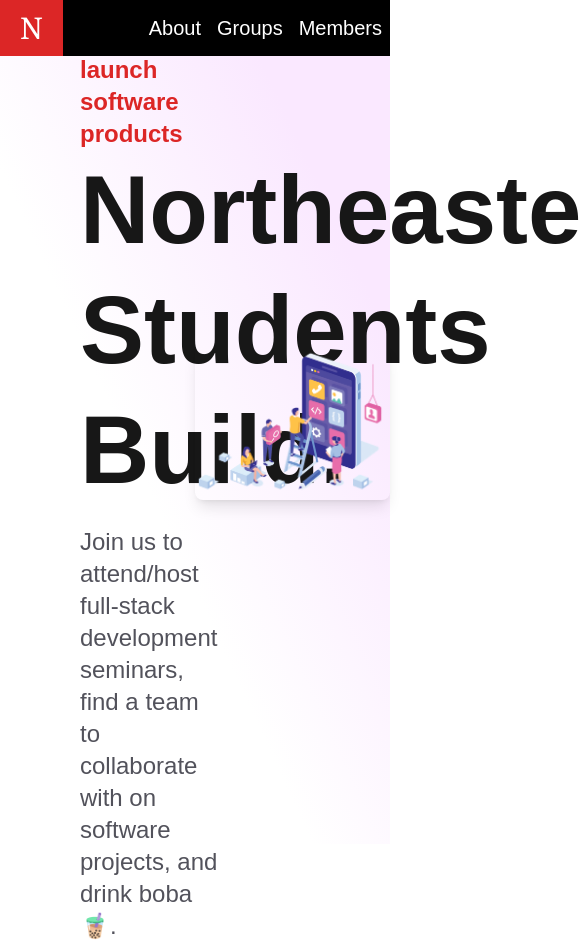
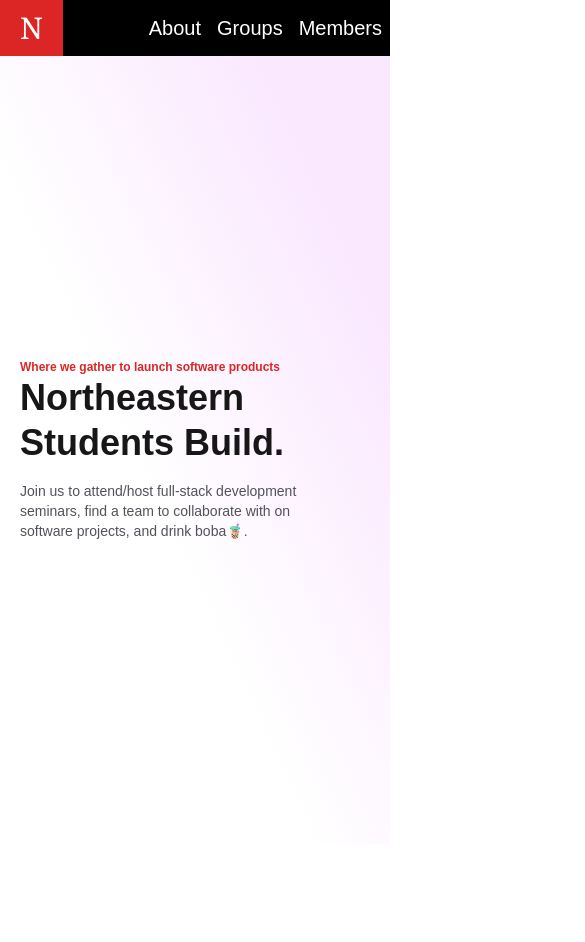
Before and after one commit to JuanJFreydell/app-labs-nu, a Next.js app: page / in a window 390 px wide. Shown: the top 942 px of the page, 585 px wide, since content can reach past the window. After the commit the page ends 844 px from the top, so only its background shows below. Built offline with nearby package versions, Linux system fonts and the light colour scheme.

Commit message:
making the home page responsive for laptop and mobile.

```diff
--- a/app/page.tsx
+++ b/app/page.tsx
@@ -13,19 +13,19 @@
     <div className="h-fit flex flex-col">
       {/* Hero Section */}
       <div className="flex flex-row h-screen w-full bg-gradient-to-tr from-white from-40% to-fuchsia-100 to-80%">
-        <div className="flex flex-col h-full w-1/2 justify-center">
-          <p className="flex items-center px-20 h-fit pt-14 text-red-600 font-bold text-2xl">
+        <div className="flex flex-col h-full w-11/12 md:w-1/2 justify-center">
+          <p className="flex items-center px-5 md:px-20 h-fit pt-14 text-red-600 font-bold text-xs md:text-2xl">
             Where we gather to launch software products
           </p>
-          <h1 className="flex items-center px-20 h-fit font-bold text-8xl leading-tight">
+          <h1 className="flex items-center px-5 md:px-20 h-fit font-bold text-4xl md:text-8xl leading-tight">
             Northeastern Students Build.
           </h1>
-          <p className="flex items-center px-20 h-fit pt-4 text-zinc-600 text-2xl">
+          <p className="flex items-center px-5 md:px-20 h-fit pt-4 text-zinc-600 text-sm md:text-2xl">
             Join us to attend/host full-stack development seminars, find a team
             to collaborate with on software projects, and drink boba🧋.
           </p>
         </div>
-        <div className="flex w-1/2 h-full justify-center items-center">
+        <div className="md:flex w-1/2 h-full justify-center items-center hidden">
           <Image
             src="/AppDevelopment.png"
             alt="App Lab Visual"
```
